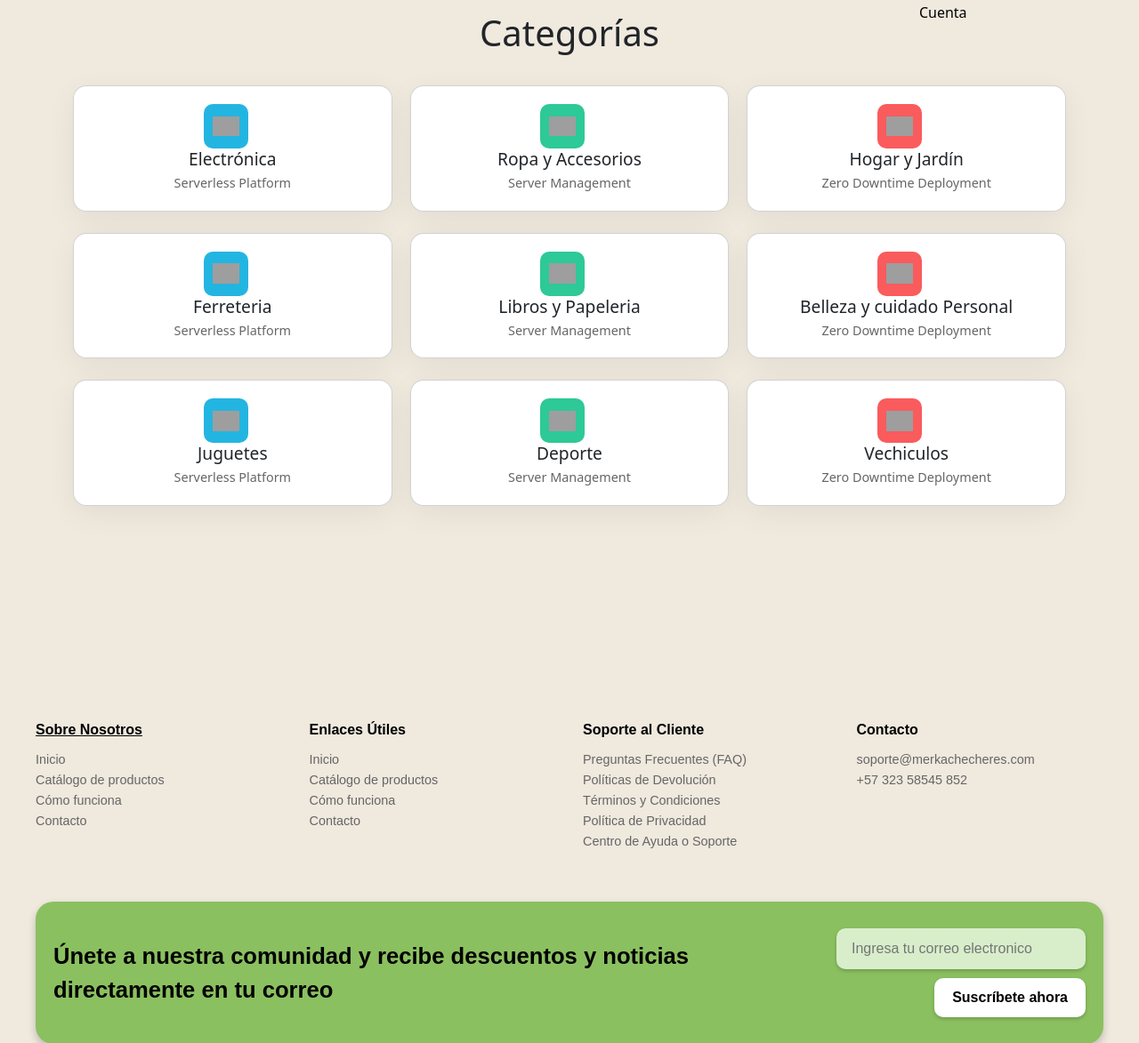
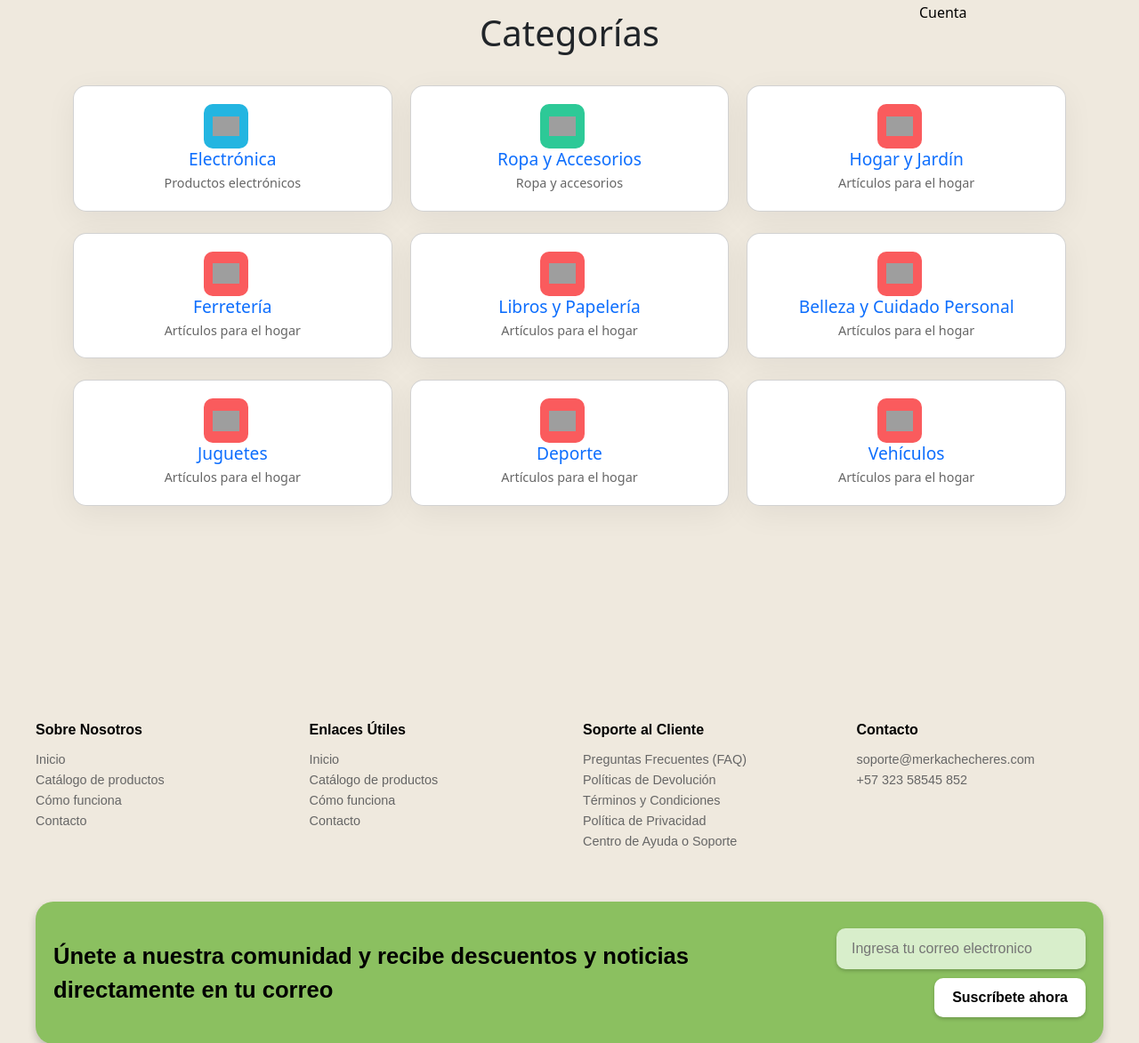
Before and after one commit to DarkXz7/MerkaChecheres-2, a Django app: page /categorias/ in a window 1280 px wide. Shown: the part 139-1312 px from the top of the page at 89% size. Run offline with Django 5.2, Linux system fonts and the light colour scheme; grey boxes are pictures that could not be loaded.

Commit message:
se añade logico para mostrar productos de cada categoria

```diff
--- a/merkachecheres/static/css/categorias.css
+++ b/merkachecheres/static/css/categorias.css
@@ -12,6 +12,10 @@ body {
     cursor: pointer;
 }
 
+a{
+    text-decoration: none !important;
+
+}
 h1 {
     font-size: 2.5rem;
     margin-bottom: 35px !important;
--- a/merkachecheres/templates/categorias.html
+++ b/merkachecheres/templates/categorias.html
@@ -22,7 +22,7 @@
                         <div class="frame">
                             <div class="div_wrapper">
                                 <div class="div">
-                                    <button class="dropbtn">Inicio</button>
+                                    <button class="dropbtn" onclick="window.location.href='{% url 'index' %}'">Inicio</button>
                                 </div>
                             </div>
                             <div class="btn_primary_wrapper">
@@ -123,8 +123,8 @@
                     <img src="icons/vapor.png" alt="Vapor">
                 </div>
                 <div class="text">
-                    <h2>Electrónica</h2>
-                    <p>Serverless Platform</p>
+                    <h2><a href="{% url 'categoria_producto' 1 %}">Electrónica</a></h2>
+                    <p>Productos electrónicos</p>
                 </div>
             </div>
             <div class="card">
@@ -132,8 +132,8 @@
                     <img src="icons/forge.png" alt="Forge">
                 </div>
                 <div class="text">
-                    <h2>Ropa y Accesorios</h2>
-                    <p>Server Management</p>
+                    <h2><a href="{% url 'categoria_producto' 2 %}">Ropa y Accesorios</a></h2>
+                    <p>Ropa y accesorios</p>
                 </div>
             </div>
             <div class="card">
@@ -141,8 +141,43 @@
                     <img src="icons/envoyer.png" alt="Envoyer">
                 </div>
                 <div class="text">
-                    <h2>Hogar y Jardín</h2>
-                    <p>Zero Downtime Deployment</p>
+                    <h2><a href="{% url 'categoria_producto' 3 %}">Hogar y Jardín</a></h2>
+                    <p>Artículos para el hogar</p>
+                </div>
+            </div>
+            <!-- Agrega más categorías según sea necesario -->
+        </div>
+    </div>
+    <br>
+    <div class="container">
+        <div class="grid">
+            <div class="card">
+                <div class="icon" style="background-color: #fa5b5d;">
+                    <img src="icons/envoyer.png" alt="Envoyer">
+                </div>
+                <div class="text">
+                    <h2><a href="{% url 'categoria_producto' 4 %}">Ferretería</a></h2>
+                    <p>Artículos para el hogar</p>
+                </div>
+            </div>
+
+
+            <div class="card">
+                <div class="icon" style="background-color: #fa5b5d;">
+                    <img src="icons/envoyer.png" alt="Envoyer">
+                </div>
+                <div class="text">
+                    <h2><a href="{% url 'categoria_producto' 5 %}">Libros y Papelería</a></h2>
+                    <p>Artículos para el hogar</p>
+                </div>
+            </div>
+            <div class="card">
+                <div class="icon" style="background-color: #fa5b5d;">
+                    <img src="icons/envoyer.png" alt="Envoyer">
+                </div>
+                <div class="text">
+                    <h2><a href="{% url 'categoria_producto' 6 %}">Belleza y Cuidado Personal</a></h2>
+                    <p>Artículos para el hogar</p>
                 </div>
             </div>
             <!-- Puedes seguir agregando más categorías similares -->
@@ -152,21 +187,12 @@
     <div class="container">
         <div class="grid">
             <div class="card">
-                <div class="icon" style="background-color: #23b5e1;">
-                    <img src="icons/vapor.png" alt="Vapor">
+                <div class="icon" style="background-color: #fa5b5d;">
+                    <img src="icons/envoyer.png" alt="Envoyer">
                 </div>
                 <div class="text">
-                    <h2>Ferreteria</h2>
-                    <p>Serverless Platform</p>
-                </div>
-            </div>
-            <div class="card">
-                <div class="icon" style="background-color: #2dc997;">
-                    <img src="icons/forge.png" alt="Forge">
-                </div>
-                <div class="text">
-                    <h2>Libros y Papeleria</h2>
-                    <p>Server Management</p>
+                    <h2><a href="{% url 'categoria_producto' 7 %}">Juguetes</a></h2>
+                    <p>Artículos para el hogar</p>
                 </div>
             </div>
             <div class="card">
@@ -174,32 +200,8 @@
                     <img src="icons/envoyer.png" alt="Envoyer">
                 </div>
                 <div class="text">
-                    <h2>Belleza y cuidado Personal</h2>
-                    <p>Zero Downtime Deployment</p>
-                </div>
-            </div>
-            <!-- Puedes seguir agregando más categorías similares -->
-        </div>
-    </div>
-    <br>
-    <div class="container">
-        <div class="grid">
-            <div class="card">
-                <div class="icon" style="background-color: #23b5e1;">
-                    <img src="icons/vapor.png" alt="Vapor">
-                </div>
-                <div class="text">
-                    <h2>Juguetes</h2>
-                    <p>Serverless Platform</p>
-                </div>
-            </div>
-            <div class="card">
-                <div class="icon" style="background-color: #2dc997;">
-                    <img src="icons/forge.png" alt="Forge">
-                </div>
-                <div class="text">
-                    <h2>Deporte</h2>
-                    <p>Server Management</p>
+                    <h2><a href="{% url 'categoria_producto' 8 %}">Deporte</a></h2>
+                    <p>Artículos para el hogar</p>
                 </div>
             </div>
             <div class="card">
@@ -207,8 +209,8 @@
                     <img src="icons/envoyer.png" alt="Envoyer">
                 </div>
                 <div class="text">
-                    <h2>Vechiculos</h2>
-                    <p>Zero Downtime Deployment</p>
+                    <h2><a href="{% url 'categoria_producto' 9 %}">Vehículos</a></h2>
+                    <p>Artículos para el hogar</p>
                 </div>
             </div>
             <!-- Puedes seguir agregando más categorías similares -->
--- a/merkachecheres/urls.py
+++ b/merkachecheres/urls.py
@@ -12,7 +12,7 @@ urlpatterns = [
     path('login/', views.login, name='login'),
     path('categorias/', views.vercategorias, name='vercategorias'),
     path('publicar/', views.publicar, name='publicar'),
-    path('categoriasProducto/', views.categoriaProducto, name='categoriaProducto'),
+    path('categoriaProducto/<int:categoria_id>/', views.categoria_producto, name='categoria_producto'),
     path('producto/<int:producto_id>/', views.producto, name='producto'),
     path('producto/', views.producto, name='producto'),
     path('logout/', views.logout, name='logout'),
--- a/merkachecheres/views.py
+++ b/merkachecheres/views.py
@@ -533,3 +533,31 @@ def vercategorias(request):
 
 def categoriaProducto(request):
     return render(request, "categoriaProducto.html")
+
+
+
+
+def categoria_producto(request, categoria_id):
+    # Diccionario de categorías
+    categorias = {
+        1: 'Electrónica',
+        2: 'Ropa y Accesorios',
+        3: 'Hogar y Jardín',
+        4: 'Ferretería',
+        5: 'Libros y Papelería',
+        6: 'Belleza y Cuidado Personal',
+        7: 'Juguetes',
+        8: 'Deporte',
+        9: 'Vehículos',
+    }
+
+    # Obtener el nombre de la categoría
+    categoria_nombre = categorias.get(categoria_id, 'Categoría desconocida')
+
+    # Filtrar productos por la categoría seleccionada
+    productos = Producto.objects.filter(categoria=categoria_id)
+
+    return render(request, 'categoriaProducto.html', {
+        'categoria': categoria_nombre,
+        'productos': productos
+    })
```
Also changed, not shown: merkachecheres/static/css/categoriaProducto.css (+71 -0 lines), merkachecheres/templates/categoriaProducto.html (+50 -89 lines), merkachecheres/templates/index.html (+7 -2 lines), db.sqlite3.
